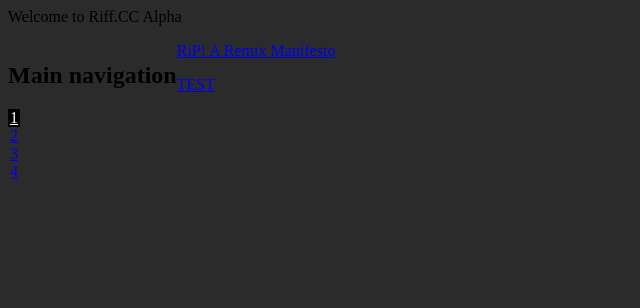
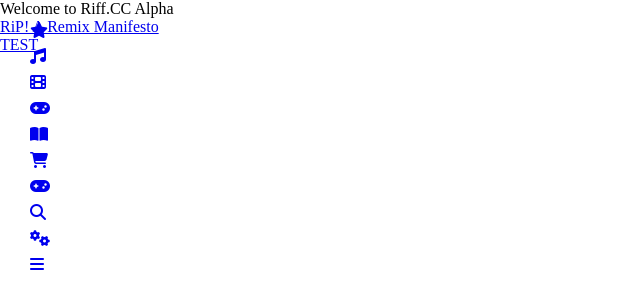
Before and after one commit to riffcc/alpha-early-streaming-demos, a plain HTML site: page portal.html in a window 1280 px wide. Shown: the whole page, without its empty margins (0-640 px from the left). Drawn offline with Linux system fonts and the light colour scheme.

Commit message:
Second attempt at a sidebar

```diff
--- a/portal.html
+++ b/portal.html
@@ -1,44 +1,65 @@
+<!--
+Credits:
+- Fenders Slack
+- https://css-tricks.com/snippets/css/a-guide-to-flexbox/
+
+With love to pb.
+-->
 <p>Welcome to Riff.CC Alpha</p>
+<head>
+<script src="https://kit.fontawesome.com/a449be11ec.js" crossorigin="anonymous"></script>
+</head>
 <style>
-nav {
-  float: left;
+* {
+  margin: 0;
+  padding: 0;
+  box-sizing: border-box;
+}
+
+html, body {
+  height: 100%;
+}
+
+.flex-container {
+  display: flex;
+  min-height: 100%;
+}
+
+.sidebar {
+  position: absolute;
+  height: 100%;
+  left: 0;
+}
+
+.menu li {
+  flex: 1;
+  padding: 4px 30px;
 }
 
 ul {
-  list-style-type: none;
   margin: 0;
-  padding: 0;
-  display: block;
-  width: 12px;
 }
 
-li {
-  text-align: center;
-}
-
-li a {
-  display: block;
-}
-
-.active {
-  background-color: black;
-  color: white;
-}
-
-body {
-  background-color: #2b2b2b;
-}
 </style>
-    <nav>
-        <h1>Main navigation</h1>
+<div class="flex-container">
+    <div class="sidebar">
+      <nav class="menu">
         <ul>
-            <li><a href="#" class="active">1</a></li>
-            <li><a href="#">2</a></li>
-            <li><a href="#">3</a></li>
-            <li><a href="#">4</a></li>
+            <li><a href="#" class="active"><i class="fas fa-star"></i></a></li>
+            <li><a href="#"><i class="fas fa-music"></i></a></li>
+            <li><a href="#"><i class="fas fa-film"></i></a></li>
+            <li><a href="#"><i class="fas fa-gamepad"></i></a></li>
+            <li><a href="#"><i class="fas fa-book-open"></i></a></li>
+            <li><a href="#"><i class="fas fa-shopping-cart"></i></a></li>
+            <li><a href="#"><i class="fas fa-gamepad"></i></a></li>
+            <li><a href="#"><i class="fas fa-search"></i></a></li>
+            <li><a href="#"><i class="fas fa-cogs"></i></a></li>
+            <li><a href="#"><i class="fas fa-bars"></i></a></li>
         </ul>
-    </nav>
-<section>
-<p><a href="watch.html?v=Qme2RndBEbp8YczpGTg4b8TjCGK7dxNrtYGdSu6AEEtqQG">RiP! A Remix Manifesto</a></p>
-<p><a href="watch.html?v=TEST">TEST</a></p>
-</section>
+      </nav>
+    </div>
+    <div class="featured">
+      <p><a href="watch.html?v=Qme2RndBEbp8YczpGTg4b8TjCGK7dxNrtYGdSu6AEEtqQG">RiP! A Remix Manifesto</a></p>
+      <p><a href="watch.html?v=TEST">TEST</a></p>
+    </div>
+</div>
```
